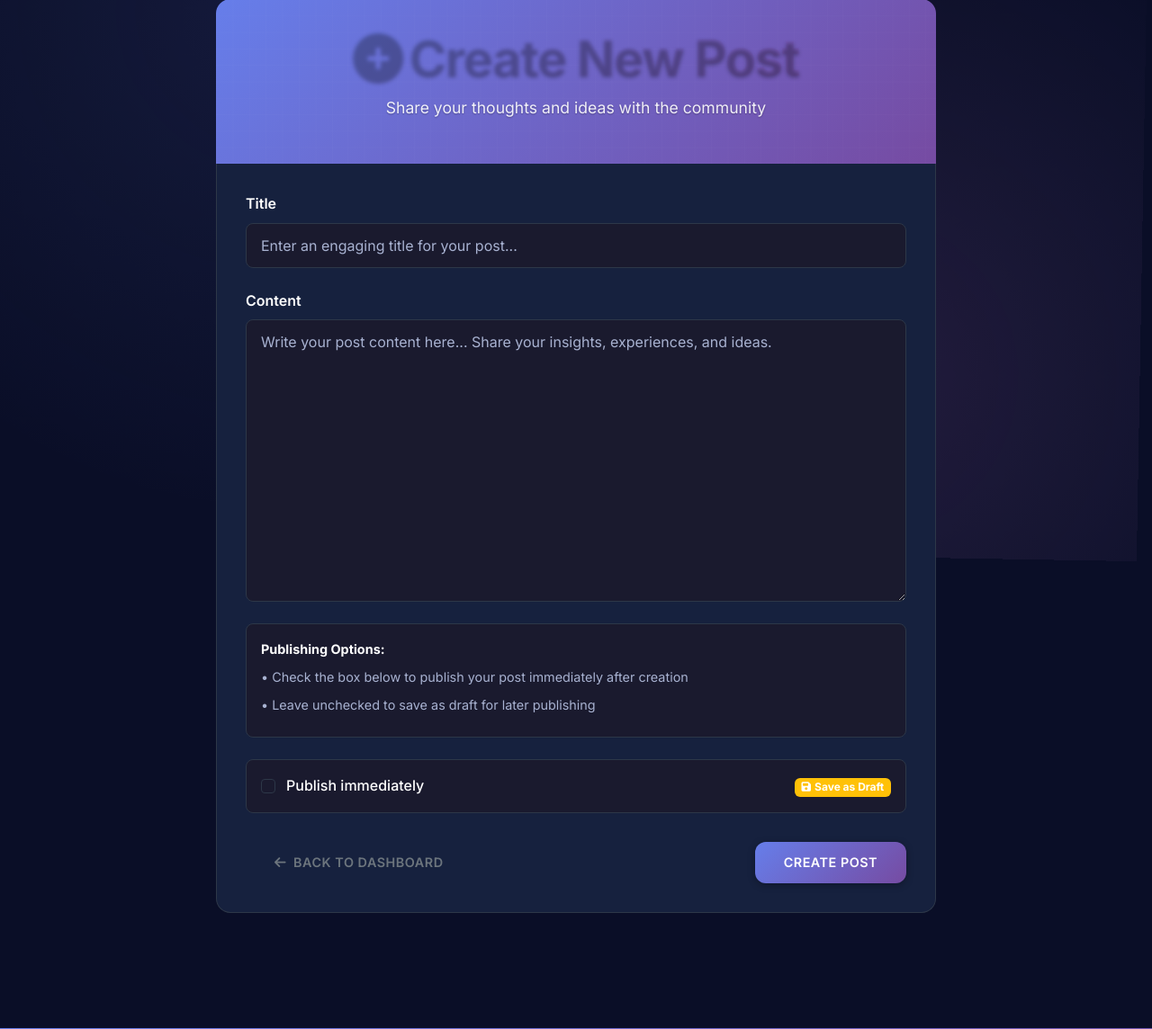
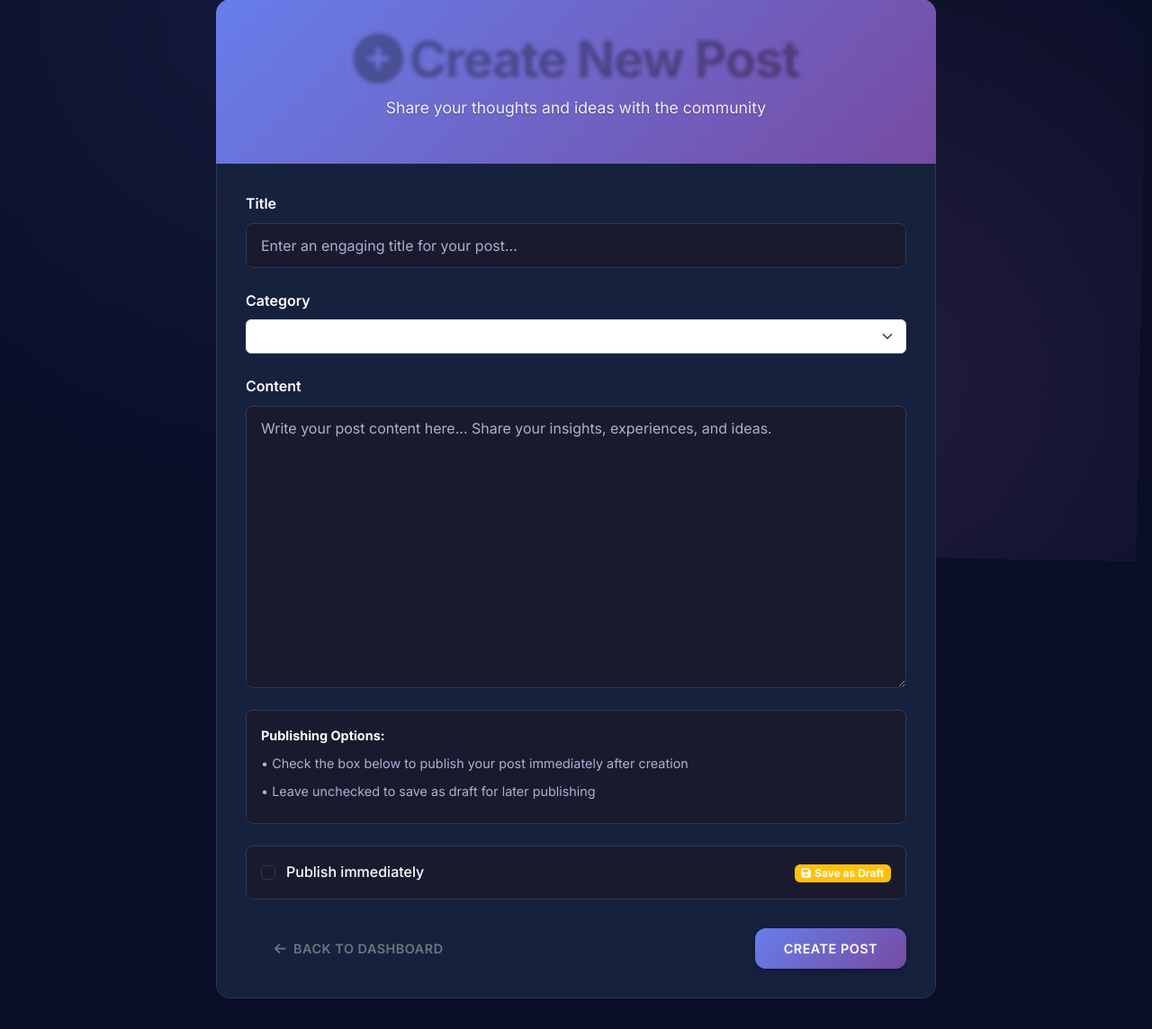
Before and after one commit to Ranjuna120/DockFlask, a Flask app: template templates/blog/create_post.html in a window 1280 px wide. Shown: the part 177-1321 px from the top of the page at 90% size. Run offline with Flask 3, Linux system fonts and the light colour scheme; the template is opened without the code that fills it: values that come from a table or form of the project are taken from there, others are empty.

Commit message:
Update create_post.html

```diff
--- a/templates/blog/create_post.html
+++ b/templates/blog/create_post.html
@@ -188,6 +188,18 @@ textarea.form-control {
             </div>
 
             <div class="form-group">
+                {{ form.category_id.label(class="form-label") }}
+                {{ form.category_id(class="form-select") }}
+                {% if form.category_id.errors %}
+                    <div class="text-danger mt-1">
+                        {% for error in form.category_id.errors %}
+                            <small>{{ error }}</small>
+                        {% endfor %}
+                    </div>
+                {% endif %}
+            </div>
+
+            <div class="form-group">
                 {{ form.content.label(class="form-label") }}
                 {{ form.content(class="form-control", placeholder="Write your post content here... Share your insights, experiences, and ideas.", rows="12") }}
                 {% if form.content.errors %}
```
